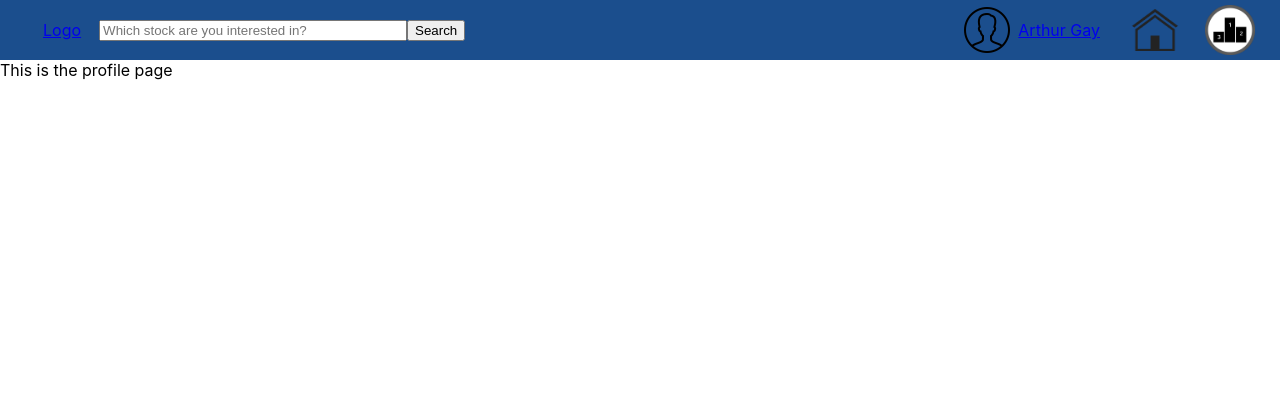
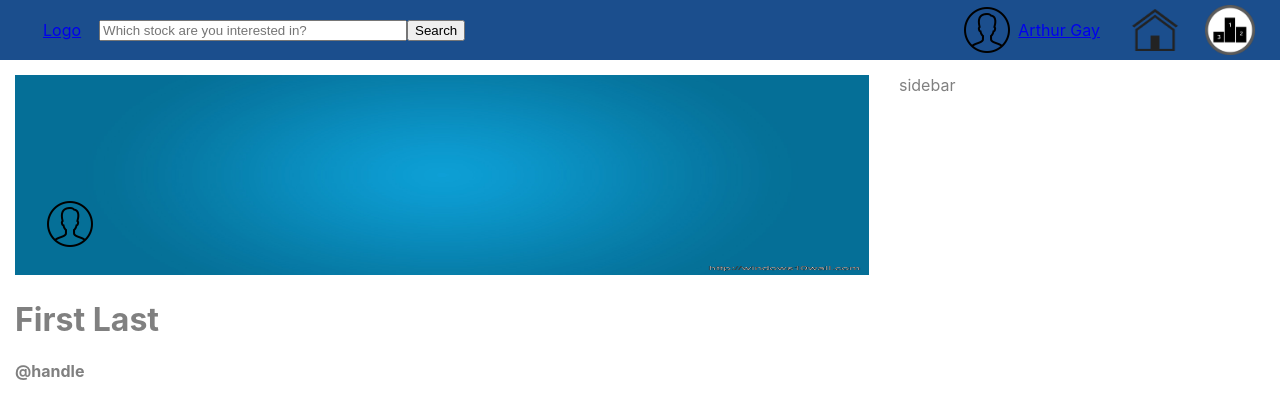
Before and after one commit to Alessandro100/social-media-trading, a React (Create React App) app in the folder clients/: page /profile in a window 1280 px wide. Shown: the top 418 px of the page. Built offline with nearby package versions, Linux system fonts and the light colour scheme.

Commit message:
profile header added

```diff
--- a/clients/src/App.css
+++ b/clients/src/App.css
@@ -72,3 +72,42 @@
   display: flex;
   justify-content: space-between;
 }
+
+/* Profile */
+
+.profile-container {
+  display: flex;
+  width: 100%;
+}
+
+.profile-main {
+  width: 70%;
+  color: grey;
+  padding: 15px;
+}
+
+.profile-sidebar {
+  width: 30%;
+  color: grey;
+  padding: 15px;
+}
+
+.profile-background {
+  height: 200px;
+  width: 100%;
+  position: relative;
+  top: 0;
+  left: 0;
+}
+
+.profile-user {
+  position: absolute;
+  bottom: 30px;
+  left: 30px;
+}
+
+.img-container {
+  position: relative;
+  top: 0;
+  left: 0;
+}
--- /dev/null
+++ b/clients/src/Components/ProfileHeader.js
@@ -0,0 +1,20 @@
+import React, { Component } from 'react'
+import background from '../Logos/background.png'
+import user from '../Logos/user.png'
+
+export class ProfileHeader extends Component {
+    render() {
+        return (
+            <>
+                <div className='img-container'>
+                    <img className='profile-background' src={background} />
+                    <img className='profile-user' src={user} />
+                </div>
+                <h1>First Last</h1>
+                <h4>@handle</h4>
+            </>
+        )
+    }
+}
+
+export default ProfileHeader
--- a/clients/src/Components/ProfilePage.js
+++ b/clients/src/Components/ProfilePage.js
@@ -1,12 +1,21 @@
 import React, { Component } from 'react'
 import Header from './Header'
+import '../App.css';
+import ProfileHeader from './ProfileHeader';
 
 export class ProfilePage extends Component {
     render() {
         return (
             <>
             <Header />
-                <div>This is the profile page</div>
+                <div className='profile-container'>
+                    <div className='profile-main'>
+                        <ProfileHeader />
+                    </div>
+                    <div className='profile-sidebar'>
+                        sidebar
+                    </div>
+                </div>
             </>
         )
     }
```
Also changed, not shown: clients/src/Logos/background.png (added).
